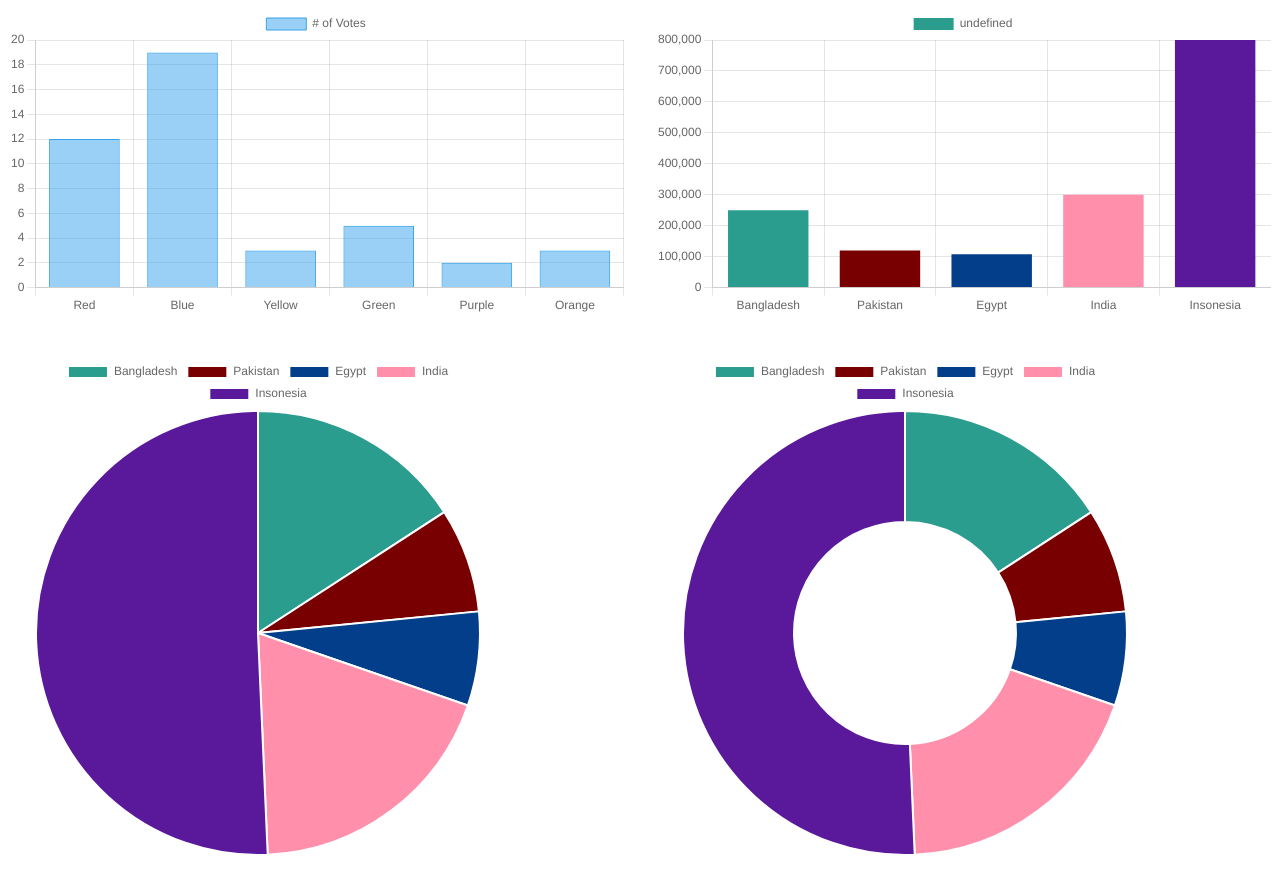
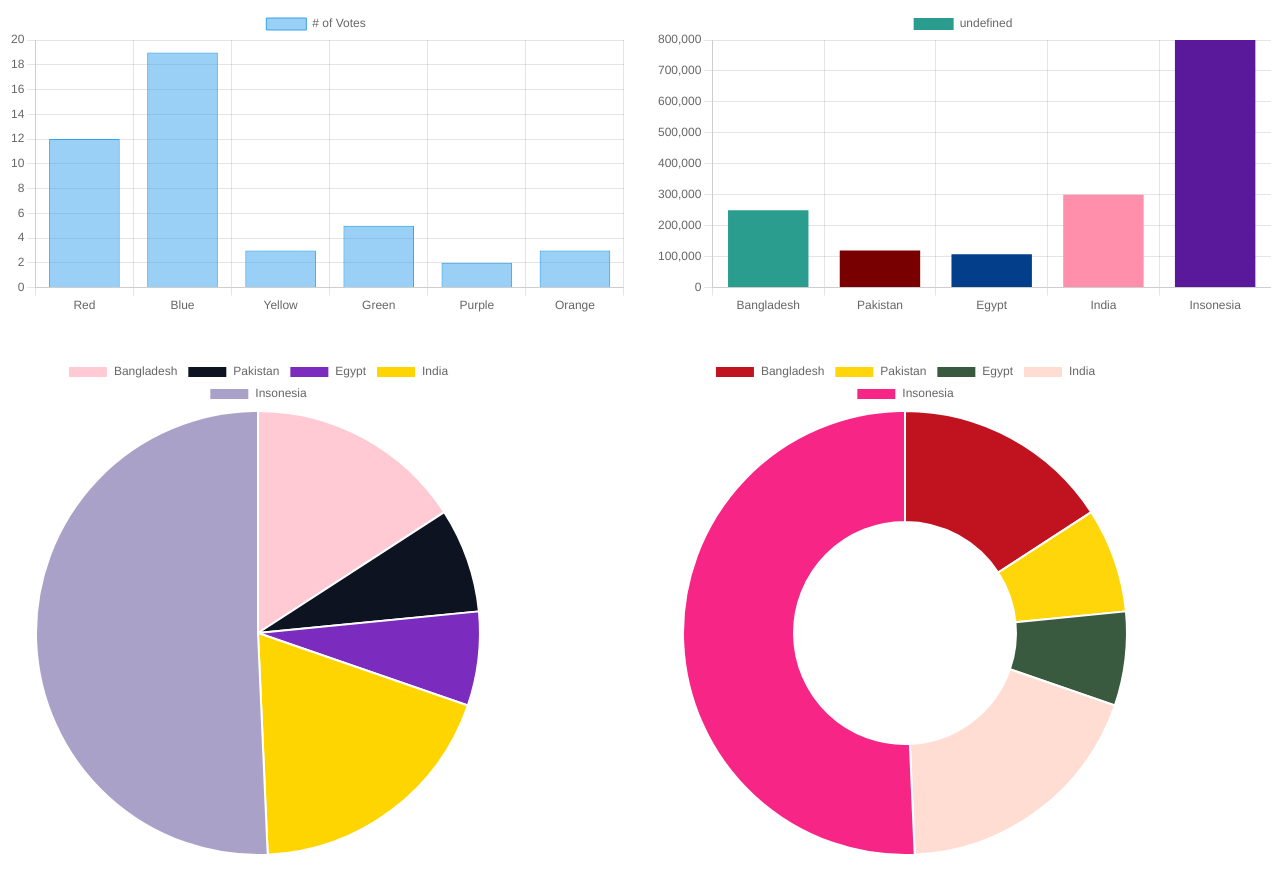
Before and after one commit to Saddam6260/Chart_Js-Demo-1, a website: page index.html in a window 1280 px wide. Before the commit the page ends 864 px from the top, so only its background shows below. Drawn offline with nearby package versions, Linux system fonts and the light colour scheme.

```diff
--- a/app.js
+++ b/app.js
@@ -51,6 +51,7 @@
 
 // Third Chart Type Pie
 const thirdChart = document.getElementById("thirdChart");
+const piebgColor = ["#ffcad4", "#0d1321", "#7b2cbf", "#ffd500", "#aaa1c8"]
 
 new Chart("thirdChart", {
   type: "pie",
@@ -58,7 +59,7 @@
     labels: country,
     datasets: [
       {
-        backgroundColor: bgColor,
+        backgroundColor: piebgColor,
         data: value,
       },
     ],
@@ -73,6 +74,7 @@
 
 // Four Chart Type Doughnut
 const fourChart = document.getElementById("fourChart");
+const doughnutbgColor = ["#c1121f", "#ffd60a", "#3a5a40", "#ffddd2", "#f72585"]
 
 new Chart("fourChart", {
   type: "doughnut",
@@ -80,7 +82,7 @@
     labels: country,
     datasets: [
       {
-        backgroundColor: bgColor,
+        backgroundColor: doughnutbgColor,
         data: value,
       },
     ],
@@ -92,3 +94,5 @@
     },
   },
 });
+
+// Five Chart Type scatter
--- a/index.html
+++ b/index.html
@@ -20,6 +20,9 @@
       <div>
         <canvas id="fourChart"></canvas>
       </div>
+      <div>
+        <canvas id="fiveChart"></canvas>
+      </div>
     </section>
 
     <script src="./node_modules/chart.js/dist/chart.umd.js"></script>
--- a/style.css
+++ b/style.css
@@ -20,3 +20,6 @@
     order: 4;
     height: 500px;
 }
+#chartSet div:nth-child(5) {
+    order: 5;
+}
```
